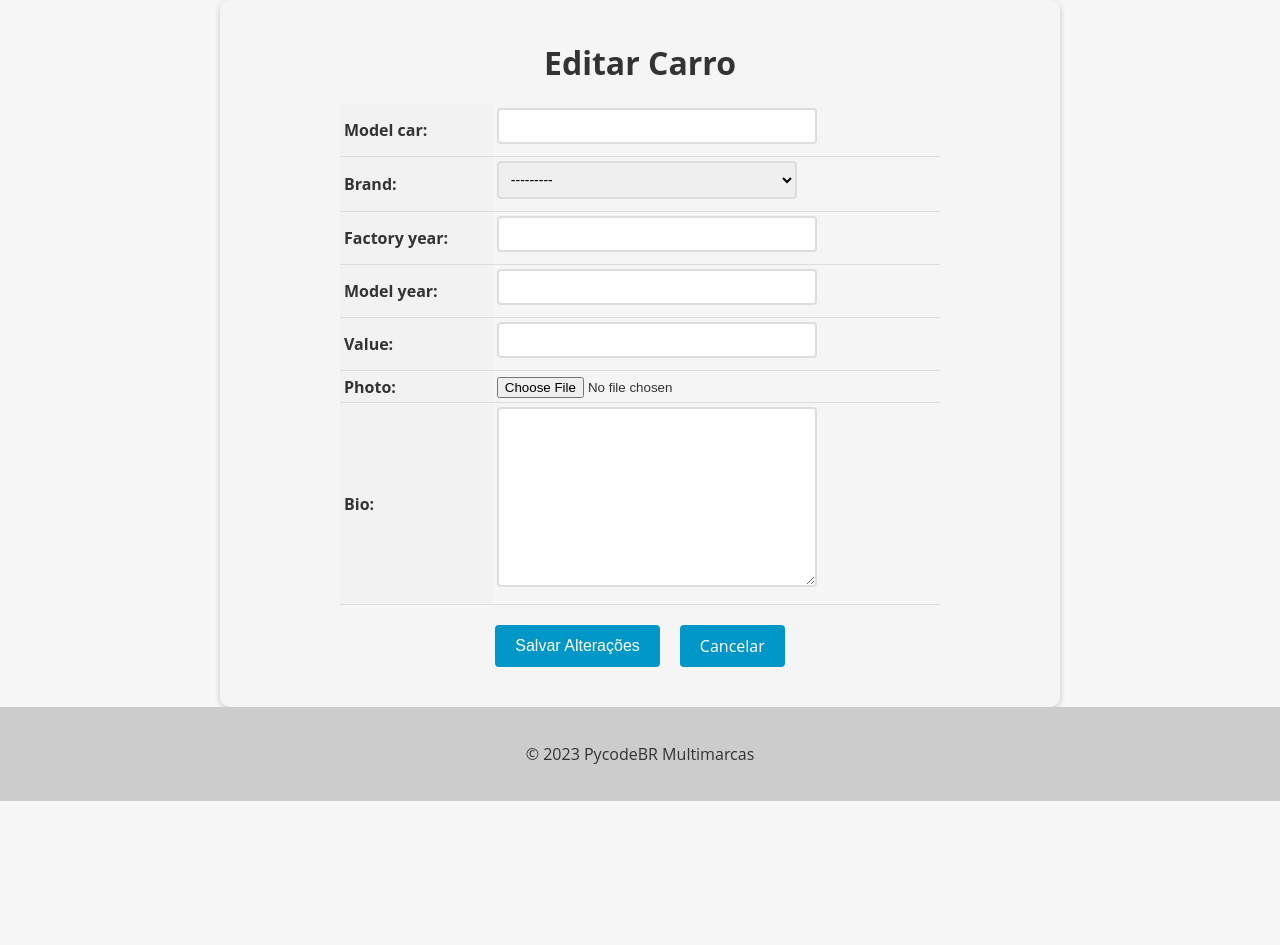
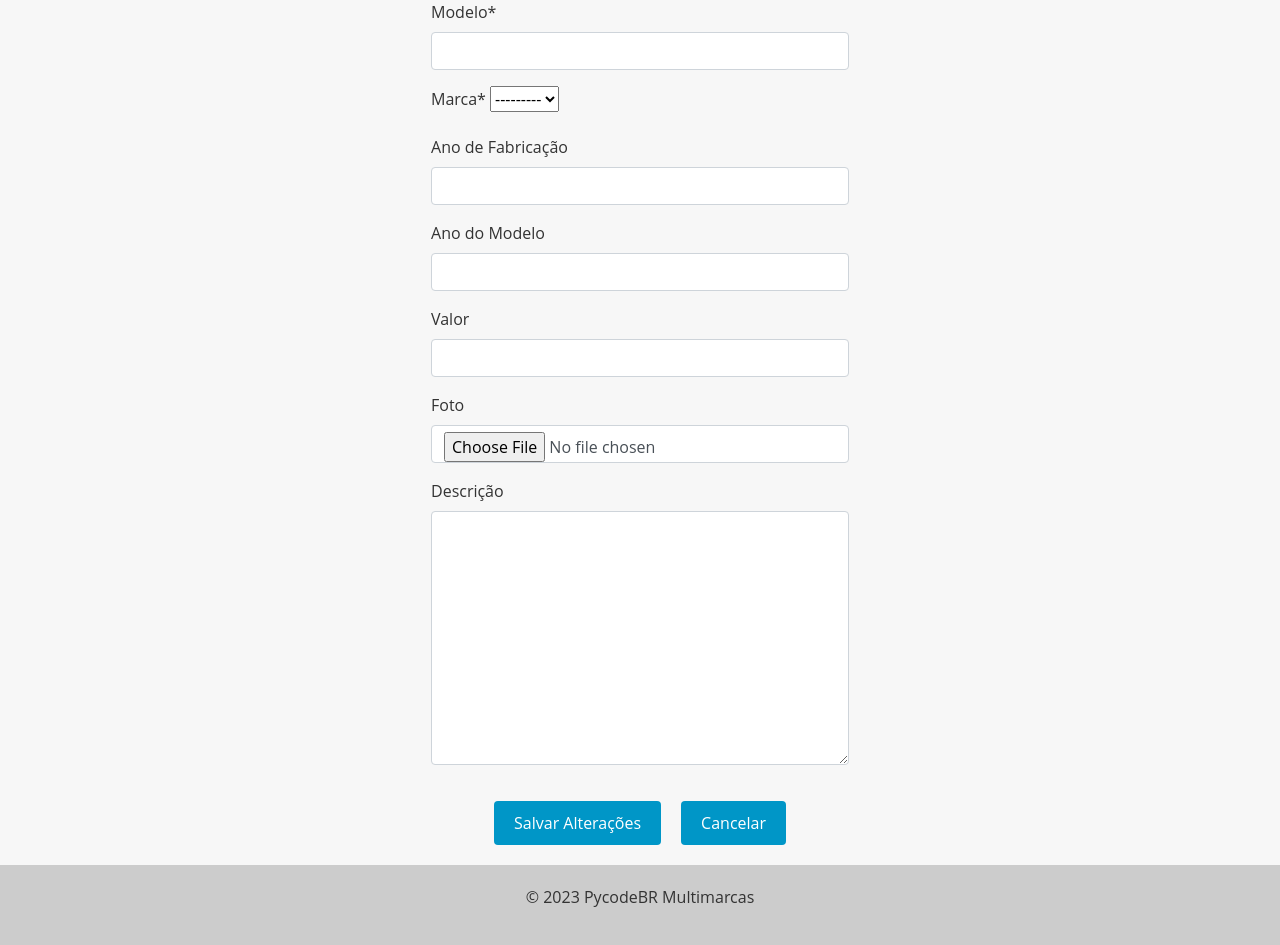
Before and after one commit to lyalima/projeto_cars, a Django app: template cars/templates/car_update.html in a window 1280 px wide. Shown: the part 50-995 px from the top of the page. Before the commit the page ends 851 px from the top, so only its background shows below. Run offline with Django 4.2, Linux system fonts and the light colour scheme; the template is opened without the code that fills it: values that come from a table or form of the project are taken from there, others are empty; some libraries are stand-ins or nearby versions.

Commit message:
forms estilizados com crispy-forms; mudanca da api do chat-gpt para api da gemini; mudanca de FBV para CBV nas views do app accounts; implementacao demessages nas views de criacao, edicao e delecao de carros.

```diff
--- a/app/templates/base.html
+++ b/app/templates/base.html
@@ -3,6 +3,8 @@
 <head>
   <meta charset="UTF-8">
   <meta name="viewport" content="width=device-width, initial-scale=1.0">
+  <link rel="stylesheet" href="https://stackpath.bootstrapcdn.com/bootstrap/4.1.3/css/bootstrap.min.css" integrity="sha384-MCw98/SFnGE8fJT3GXwEOngsV7Zt27NXFoaoApmYm81iuXoPkFOJwJ8ERdknLPMO" crossorigin="anonymous">
+  <script src="https://stackpath.bootstrapcdn.com/bootstrap/4.1.3/js/bootstrap.min.js" integrity="sha384-ChfqqxuZUCnJSK3+MXmPNIyE6ZbWh2IMqE241rYiqJxyMiZ6OW/JmZQ5stwEULTy" crossorigin="anonymous"></script>
   <title>{% block title %}{% endblock %}</title>
   <style>
     body {
--- a/app/urls.py
+++ b/app/urls.py
@@ -3,13 +3,13 @@ from django.urls import path
 from django.conf import settings
 from django.conf.urls.static import static
 from cars.views import *
-from accounts.views import register_view, login_view, logout_view
+from accounts.views import *
 
 urlpatterns = [
     path('admin/', admin.site.urls),
-    path('login/', login_view, name='login_view'),
-    path('logout/', logout_view, name='logout_view'),
-    path('register/', register_view, name='register_view'),
+    path('login/', LoginView.as_view(), name='login_view'),
+    path('logout/', LogoutView.as_view(), name='logout_view'),
+    path('register/', RegisterView.as_view(), name='register_view'),
     path('cars/', CarsListView.as_view(), name='cars_view'),
     path('new_car/', NewCarCreateView.as_view(), name='new_car'),
     path('car/<int:pk>/', CarDetailView.as_view(), name='car_detail'),
--- a/cars/admin.py
+++ b/cars/admin.py
@@ -7,17 +7,17 @@ class CarAdmin(admin.ModelAdmin):
     list_display = ('model_car', 'brand', 'factory_year', 'model_year', 'value')
     search_fields = ('model_car', 'brand')
 
+
 class BrandAdmin(admin.ModelAdmin):
 
     list_display = ('name',)
     search_fields = ('name',)
+
 
 class CarInventoryAdmin(admin.ModelAdmin):
     list_display = ('cars_count', 'cars_value', 'created_at')
 
 
 admin.site.register(Car, CarAdmin)
-
 admin.site.register(Brand, BrandAdmin)
-
 admin.site.register(CarInventory, CarInventoryAdmin)
--- a/cars/models.py
+++ b/cars/models.py
@@ -10,13 +10,13 @@ class Brand(models.Model):
 
 class Car(models.Model):
     id = models.AutoField(primary_key=True)
-    model_car = models.CharField(max_length=200)
-    brand = models.ForeignKey(Brand, on_delete=models.PROTECT, related_name='car_brand')
-    factory_year = models.IntegerField(blank=True, null=True)
-    model_year = models.IntegerField(blank=True, null=True)
-    value = models.FloatField(blank=True, null=True)
-    photo = models.ImageField(upload_to='cars/', blank=True, null=True)
-    bio = models.TextField(blank=True, null=True)
+    model_car = models.CharField(max_length=200, verbose_name='Modelo')
+    brand = models.ForeignKey(Brand, on_delete=models.PROTECT, related_name='car_brand', verbose_name='Marca')
+    factory_year = models.IntegerField(blank=True, null=True, verbose_name='Ano de Fabricação')
+    model_year = models.IntegerField(blank=True, null=True, verbose_name='Ano do Modelo')
+    value = models.FloatField(blank=True, null=True, verbose_name='Valor')
+    photo = models.ImageField(upload_to='cars/', blank=True, null=True, verbose_name='Foto')
+    bio = models.TextField(blank=True, null=True, verbose_name='Descrição')
 
     def __str__(self):
         return self.model_car
@@ -30,4 +30,4 @@ class CarInventory(models.Model):
         ordering = ['-created_at']
 
     def __str__(self):
-        return f'{self.cars_count} - {self.cars_value}'
+        return f'{self.cars_count} - {self.cars_value} - {self.created_at}'
--- a/cars/signals.py
+++ b/cars/signals.py
@@ -2,7 +2,7 @@ from django.db.models.signals import pre_save, post_save, post_delete
 from django.db.models import Sum
 from django.dispatch import receiver
 from cars.models import Car, CarInventory
-from openai_api.client import get_car_ai_bio
+from gemini_api.client import get_car_ai_bio
 
 #função para calcular o inventário de carros sempre que um carro for adicionado ou excluído
 def car_inventory_update():
@@ -10,6 +10,7 @@ def car_inventory_update():
     cars_value = Car.objects.aggregate(
         total_value = Sum('value')
     )['total_value']
+
     CarInventory.objects.create(
         cars_count = cars_count,
         cars_value = cars_value
--- a/cars/templates/car_delete.html
+++ b/cars/templates/car_delete.html
@@ -1,5 +1,4 @@
 {% extends "base.html" %}
-
 {% block content %}
   <style>
     .buttons-container {
--- a/cars/templates/car_update.html
+++ b/cars/templates/car_update.html
@@ -1,65 +1,22 @@
 {% extends "base.html" %}
-
+{% load static %}
+{% load crispy_forms_tags %}
 {% block content %}
-
+<!DOCTYPE html>
+<html lang="en">
+<head>
+    <meta charset="UTF-8">
+    <meta name="viewport" content="width=device-width, initial-scale=1.0">
+    <title>Document</title>
+    <link rel="stylesheet" href="{% static 'css/styles.css' %}">
     <style>
-    form {
-      max-width: 800px;
-      margin: 0 auto;
-      padding: 20px;
-      background-color: #f5f5f5;
-      border-radius: 10px;
-      box-shadow: 0 2px 6px rgba(0, 0, 0, 0.2);
+        .form-div {
+             display: flex;
+             justify-content: center;
         }
 
-    form h1 {
-      font-size: 2rem;
-      margin-bottom: 20px;
-      text-align: center;
-    }
-
-    table {
-      margin: 0 auto;
-      border-collapse: collapse;
-      width: 100%;
-      max-width: 600px;
-    }
-
-    th, td {
-      padding: 4px;
-      text-align: left;
-      border-bottom: 1px solid #ddd;
-    }
-
-    th {
-      background-color: #f2f2f2;
-    }
-
-    input[type="text"], input[type="number"], select, textarea {
-      padding: 8px;
-      font-size: 14px;
-      border: 2px solid #ddd;
-      border-radius: 4px;
-      width: 100%;
-      max-width: 300px;
-      margin-bottom: 8px;
-      transition: border-bottom-color 0.3s ease-in-out;
-    }
-
-    input[type="text"]:focus, input[type="number"]:focus, select:focus, textarea:focus {
-      outline: none;
-      border-bottom-color: #0096c7;
-    }
-
-    .btn {
-      background-color: #0096c7;
-      color: #fff;
-      border: none;
-      padding: 10px 20px;
-      font-size: 16px;
-      border-radius: 4px;
-      cursor: pointer;
-      transition: background-color 0.3s ease-in-out;
+        .form-div form {
+            width: '25%'
         }
 
         .buttons-container {
@@ -94,23 +51,14 @@
     .btn-danger:hover {
       background-color: #d2221c;
     }
-
-    .error-message {
-      color: #d9534f;
-      font-size: 14px;
-      margin-top: 5px;
-    }
-
-    a {
-      text-decoration: none !important;
-    }
-
     </style>
+</head>
+<body>
+    <div class="form-div">
         <form method="post" enctype="multipart/form-data">
             {% csrf_token %}
-    <h1>Editar Carro</h1>
             <table>
-      {{ form.as_table }}
+                {{ form|crispy }}
             </table>
             <div>
               <div class="buttons-container">
@@ -119,4 +67,8 @@
               </div>
             </div>
         </form>
+    </div>
+</body>
+</html>
+
 {% endblock %}
```
Also changed, not shown: accounts/templates/login.html (+2 -44 lines), accounts/templates/register.html (+2 -40 lines), accounts/views.py (+23 -25 lines), app/settings.py (+16 -1 lines), cars/templates/car_detail.html (+15 -1 lines), cars/templates/cars.html (+16 -1 lines), cars/templates/new_car.html (+2 -6 lines), cars/views.py (+16 -0 lines), gemini_api/client.py (added, +9 -0 lines), openai_api/client.py (deleted, +0 -22 lines), requirements.txt (+23 -0 lines), cars/migrations/0007_alter_car_bio_alter_car_brand_alter_car_factory_year_and_more.py (added). Lines whose indentation alone changed are shown as unchanged.
